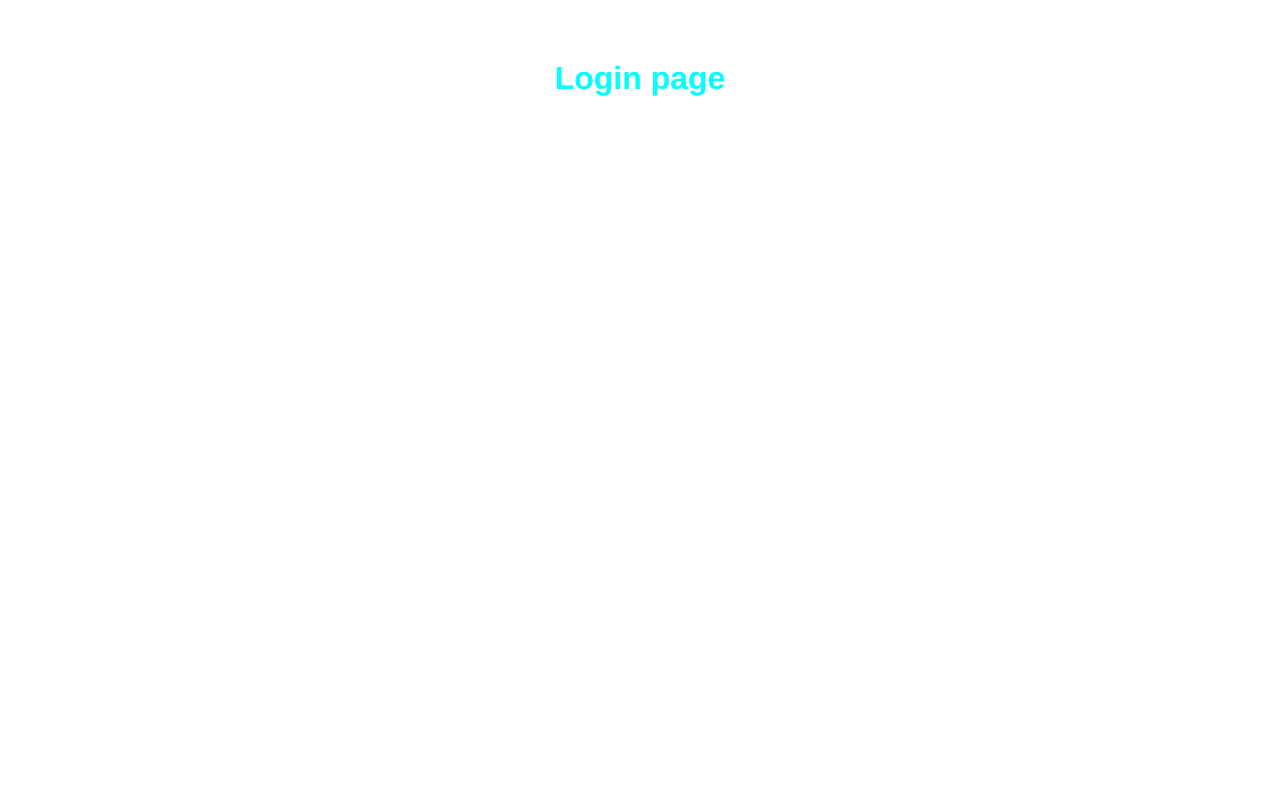
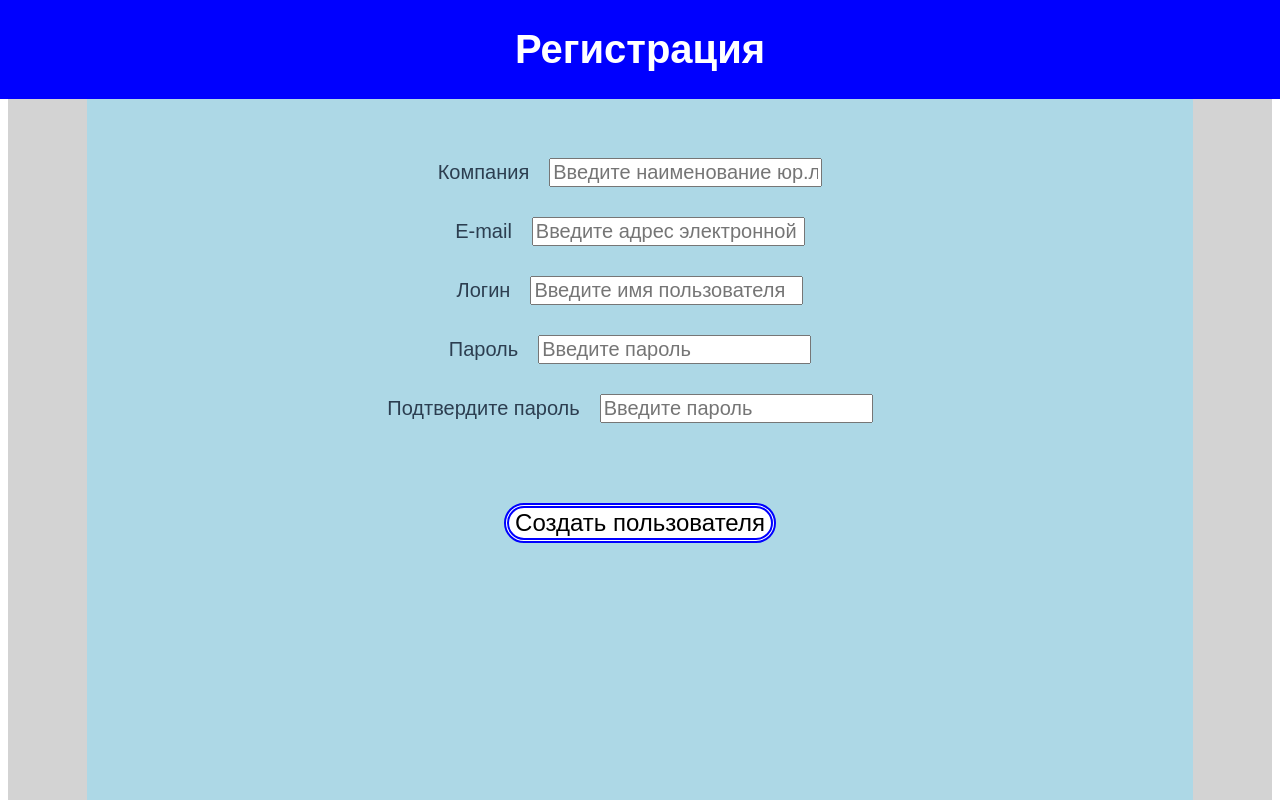
Before and after one commit to Murtagy/booklink, a Vue app in the folder vfront/: page / in a window 1280 px wide. Shown: the top 800 px of the page. Built offline with nearby package versions, Linux system fonts and the light colour scheme.

Commit message:
registration

```diff
--- a/vfront/src/App.vue
+++ b/vfront/src/App.vue
@@ -6,7 +6,8 @@
     <example msg="Hello Masha"/>
     <FooterTest counter=1></FooterTest> -->
 
-    <LoginPage/>
+    <!-- <LoginPage/> -->
+     <RegistrationPage/>
   </div>
 </template>
 
@@ -14,7 +15,8 @@
 
 import './assets/styles/main.css'
 
-import LoginPage from './components/Login.vue'
+// import LoginPage from './components/Login.vue'
+import RegistrationPage from './components/Registration.vue'
 
 
 // import HelloWorld from './components/HelloWorld.vue'
@@ -29,7 +31,8 @@ export default {
     // FunctionalCalendar,
     // TimeSlots,
     // FooterTest,
-    LoginPage
+    // LoginPage,
+    RegistrationPage,
   },
 
 }
--- a/vfront/src/assets/styles/main.css
+++ b/vfront/src/assets/styles/main.css
@@ -1,3 +1,52 @@
-h1 {
-    color:aqua
+h1, ul, li {
+    font-family:"Arial";
 }
+
+div {
+    background-color:lightgrey;
+}
+
+header {
+    max-width:100%;
+    width:1600px;
+    background-color:blue;
+    position:fixed;
+    top:0;
+    left:0;
+}
+
+header h1 {
+    color:white;
+    text-align:center;
+    padding:40px auto;
+    font-size:40px;
+}
+
+ul {
+    display:inline-block;
+    padding-top:50px;
+    padding-bottom:100%;
+    padding-left:300px;
+    padding-right:300px;
+    margin:0 auto;
+    background-color:lightblue;
+    list-style-type: none;
+}
+
+li {
+    font-size:20px;
+    margin:30px auto;
+}
+input {
+    font-size:20px;
+    font-family:arial;
+    margin:auto 20px;
+}
+
+#submit {
+    border:5px double blue;
+    border-radius: 20px;
+    font-size:24px;
+    margin:50px auto;
+    background-color:white;
+}
--- /dev/null
+++ b/vfront/src/components/Registration.vue
@@ -0,0 +1,35 @@
+<template>
+<div>
+<header>
+	<h1>Регистрация</h1>
+</header>
+<br>
+
+<form>
+    <ul>
+        <li>
+            <label for="company">Компания</label>
+            <input type="text" name="company" id="company" placeholder="Введите наименование юр.лица" required>
+        </li>
+        <li>
+            <label for="email">E-mail</label>
+            <input type="email" name="email" id="email" placeholder="Введите адрес электронной почты" required>
+        </li>
+        <li>
+            <label for="username">Логин</label>
+            <input type="text" name="username" id="username" placeholder="Введите имя пользователя" required>
+        </li>
+        <li>
+            <label for="password">Пароль</label>
+            <input type="password" name="password" id="password" placeholder="Введите пароль" required>
+        </li>
+        <li>
+            <label for="password-confirmation">Подтвердите пароль</label>
+            <input type="password" name="password-confirmation" id="password-confirmation" placeholder="Введите пароль" required>
+        </li>
+        <input type="submit" value="Создать пользователя" name="submit" id="submit">
+    </ul>
+
+</form>
+</div>
+</template>
```
